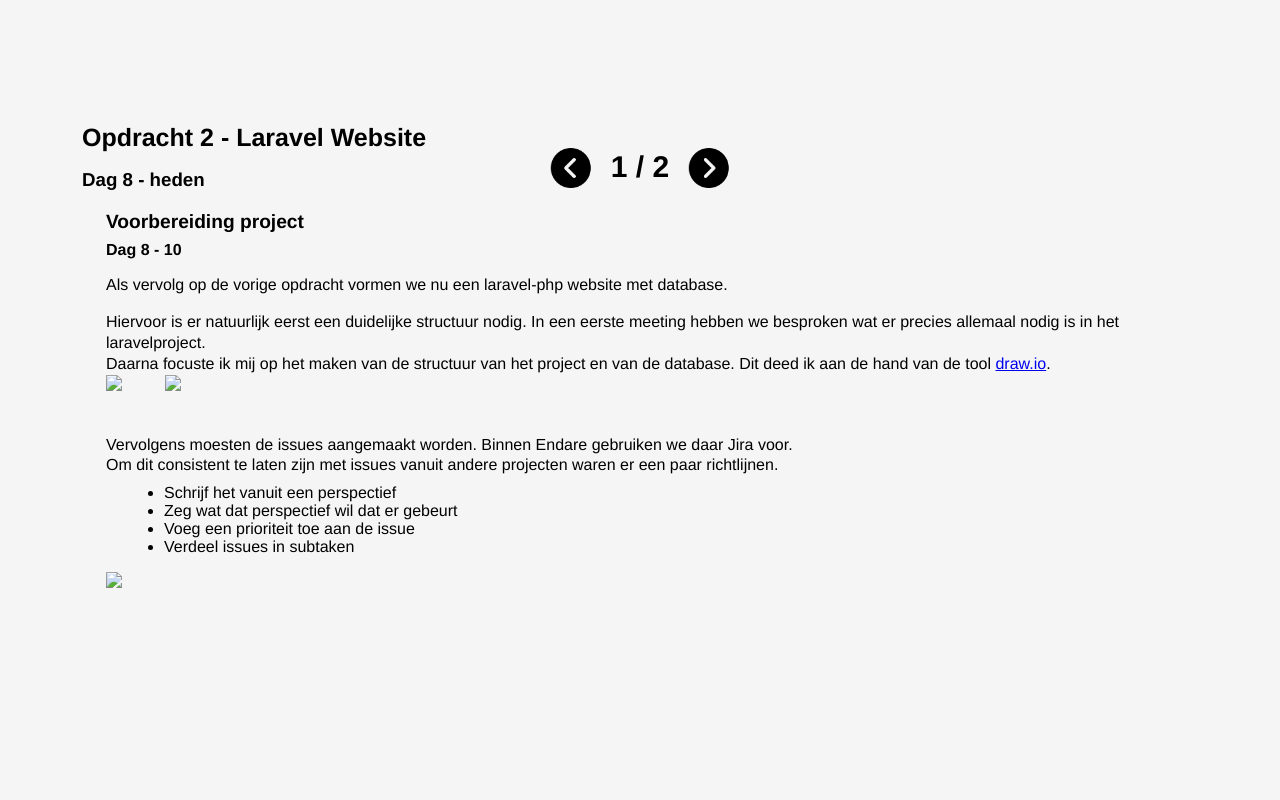
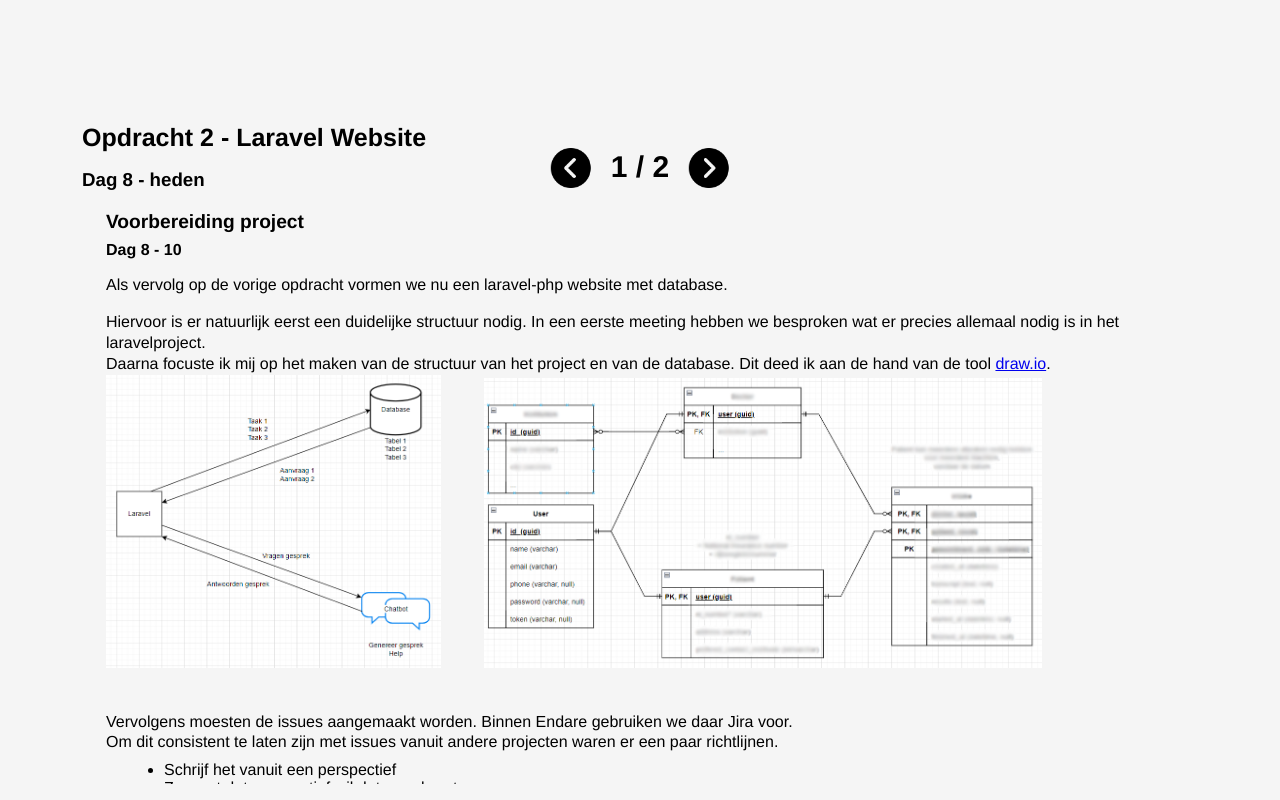
Before and after one commit to JarnoVandeburie/Website, a website: page endare.html in a window 1280 px wide. Shown: the part 800-1600 px from the top of the page. Drawn offline with Linux system fonts and the light colour scheme; the site is published under a folder, as on GitHub Pages, so addresses that start at the root find nothing.

Commit message:
Fixed images for github

```diff
--- a/endare.html
+++ b/endare.html
@@ -120,9 +120,9 @@
                                                 href="https://www.draw.io" target="_blank">draw.io</a>.
                                         </p>
                                         <div style="margin-bottom: 40px;">
-                                            <img src="/assets/images/stage_endare/laravel_website/project_structure.png"
+                                            <img src="assets/images/stage_endare/laravel_website/project_structure.png"
                                                 width="30%" style="margin-right: 3vw;">
-                                            <img src="/assets/images/stage_endare/laravel_website/database_model.png"
+                                            <img src="assets/images/stage_endare/laravel_website/database_model.png"
                                                 width="50%">
                                         </div>
                                         <p>
@@ -137,7 +137,7 @@
                                             <li>Voeg een prioriteit toe aan de issue</li>
                                             <li>Verdeel issues in subtaken</li>
                                         </ul>
-                                        <img src="/assets/images/stage_endare/laravel_website/jira_issue.png">
+                                        <img src="assets/images/stage_endare/laravel_website/jira_issue.png">
                                     </div>
 
                                 </div>
```
